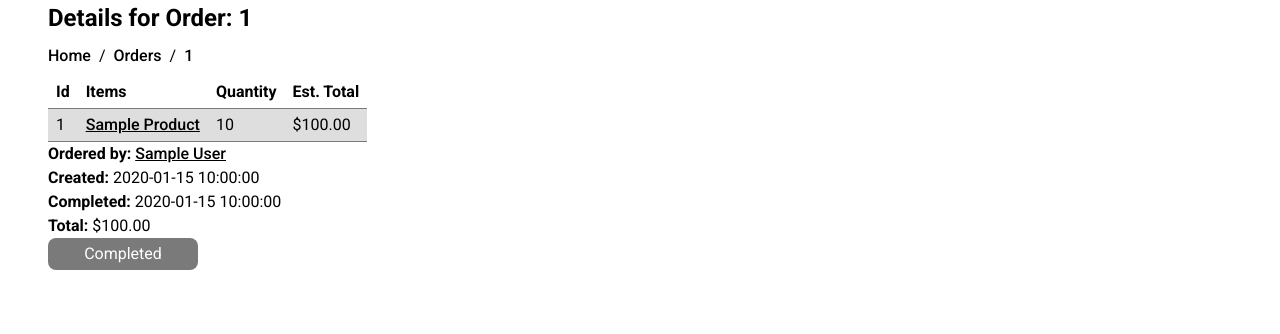
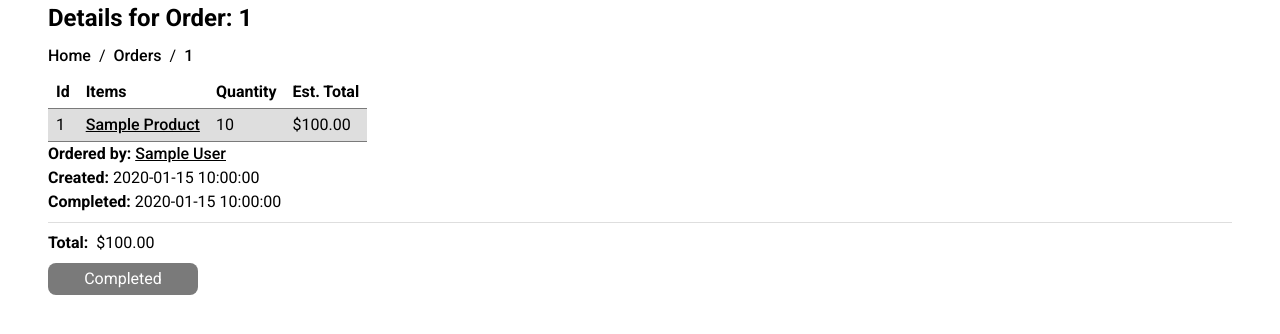
Before and after one commit to marcusbonacci/acit-2515-store, a Flask app: page /orders/1 in a window 1280 px wide. Shown: the part 93-427 px from the top of the page. Run offline with Flask 3, Linux system fonts and the light colour scheme; tables that the repository leaves empty hold one stand-in row (values such as "Sample post").

Commit message:
Mod: Added price styling

```diff
--- a/src/blueprints/orders/templates/orders/details.html
+++ b/src/blueprints/orders/templates/orders/details.html
@@ -51,7 +51,7 @@
 </p>
 
 <!-- Total -->
-<p><b>Total: </b> ${{ order.estimate() }}</p>
+<p class="price"><b>Total: </b> ${{ order.estimate() }}</p>
 
 <!-- Actions -->
 {% if not order.completed %}
--- a/src/static/styles.css
+++ b/src/static/styles.css
@@ -156,6 +156,14 @@ nav {
   padding-bottom: .25rem;
 }
 
+.price {
+  display: flex;
+  border-top: 1px var(--color-light-gray) solid;
+  margin-block: .5rem;
+  padding-top: .5rem;
+  gap: .5rem;
+}
+
 /* Other */
 .critical {
   color: var(--critical);
```
